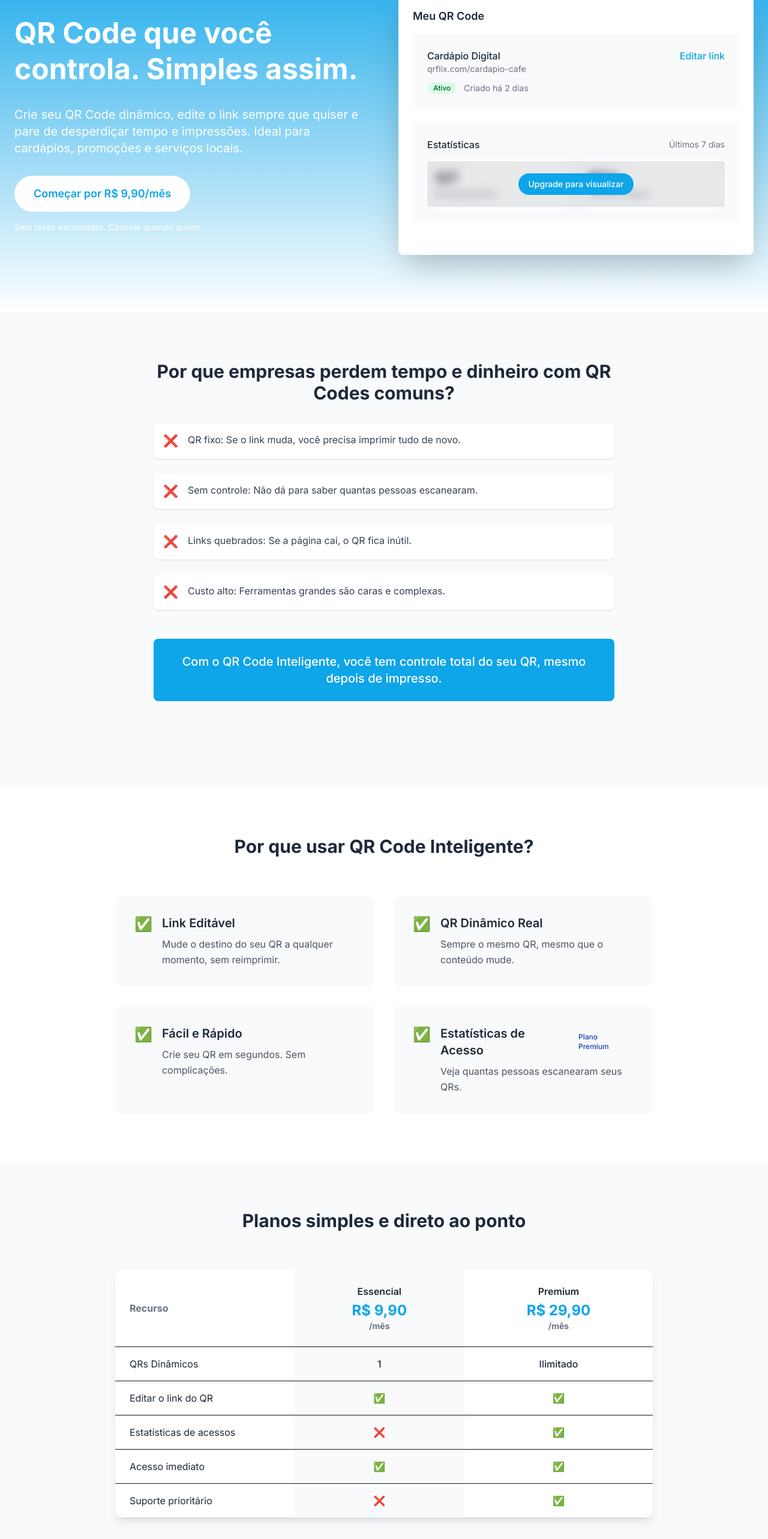
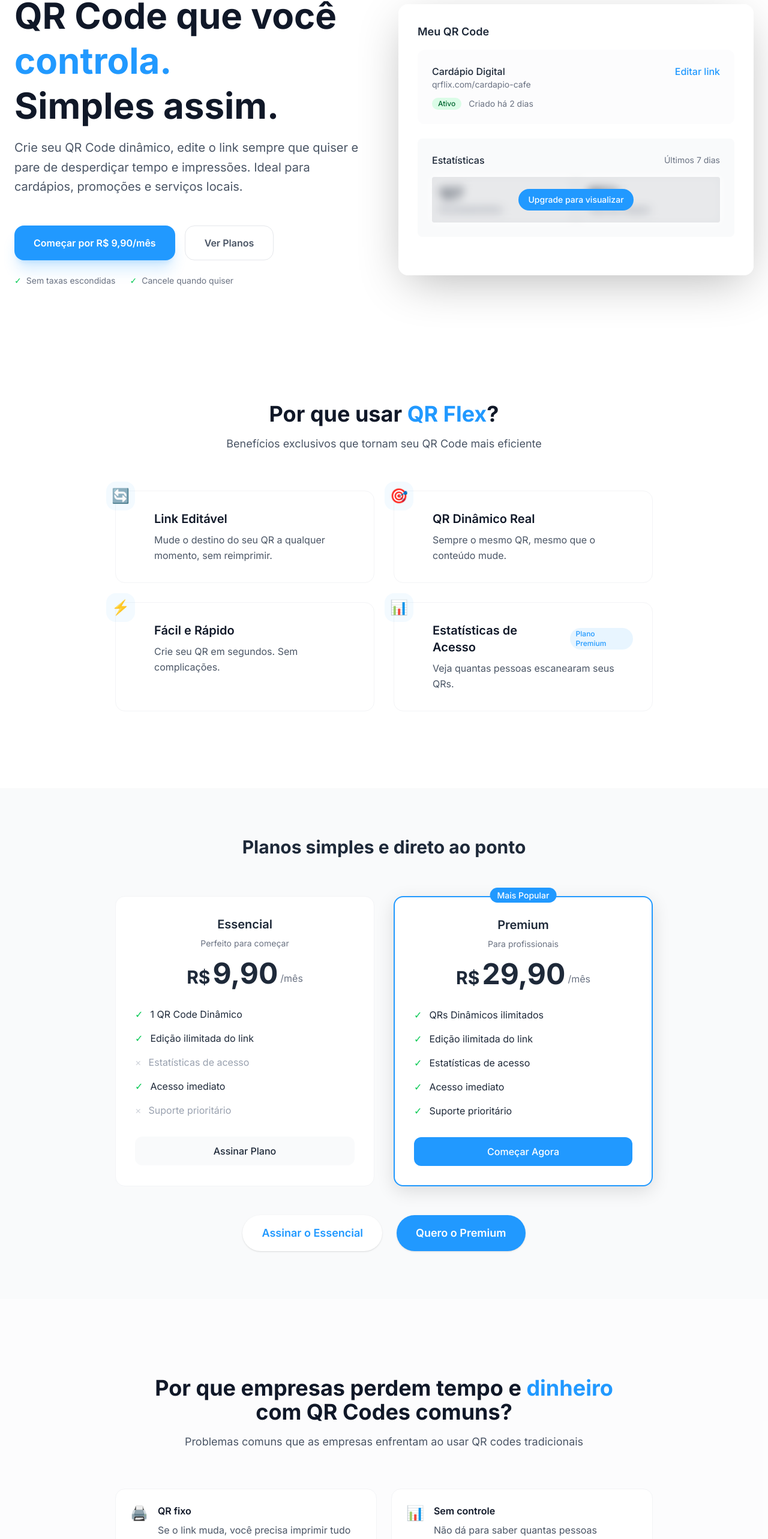
Before and after one commit to diogopaes/qrflex, a Next.js app: page / in a window 1280 px wide. Shown: the part 171-2737 px from the top of the page at 60% size. Built offline with nearby package versions, Linux system fonts and the light colour scheme; no server answers.

Commit message:
feat: home new design

```diff
--- a/src/app/globals.css
+++ b/src/app/globals.css
@@ -6,7 +6,7 @@
 }
 
 @theme {
-  --color-primary: #0ea5e9;
+  --color-primary: #2199ff;
 }
 
 @theme inline {
--- a/src/app/layout.tsx
+++ b/src/app/layout.tsx
@@ -1,7 +1,6 @@
 import './globals.css';
 import { Inter } from 'next/font/google';
 import { NextAuthProvider } from '@/providers/NextAuthProvider';
-import { Header } from '@/components/Header';
 
 const inter = Inter({ subsets: ['latin'] });
 
@@ -19,10 +18,7 @@ export default function RootLayout({
     <html lang="en">
       <body className={inter.className}>
         <NextAuthProvider>
-          <Header />
-          <div className="pt-16"> {/* Espaço para o header fixo */}
             {children}
-          </div>
         </NextAuthProvider>
       </body>
     </html>
--- a/src/app/page.tsx
+++ b/src/app/page.tsx
@@ -3,6 +3,7 @@
 import { useSession, signIn } from 'next-auth/react';
 import { useState } from 'react';
 import { redirect } from 'next/navigation';
+import { Header } from '@/components/Header';
 
 export default function Home() {
   const { status } = useSession();
@@ -12,42 +13,62 @@ export default function Home() {
   }
 
   return (
+    <div className="pt-16">
+      <Header />
       <main className="min-h-screen">
         {/* Hero Section */}
-      <section className="bg-gradient-to-b from-primary to-primary-700 text-white">
-        <div className="container mx-auto px-6 py-24">
+        <section className="flex items-center">
+          <div className="container mx-auto px-6 pb-16 pt-24">
             <div className="grid md:grid-cols-2 gap-12 items-center">
               {/* Conteúdo Lado Esquerdo */}
               <div className="space-y-8">
-              <h1 className="text-5xl font-bold leading-tight">
-                QR Code que você controla. Simples assim.
+                <div className="space-y-4">
+                  <h1 className="text-4xl md:text-6xl font-bold leading-tight text-gray-900">
+                    QR Code que você <span className="text-primary">controla.</span> <br />
+                    Simples assim.
                   </h1>
-              <p className="text-xl text-primary-200">
+                  <p className="text-xl text-gray-600 leading-relaxed">
                     Crie seu QR Code dinâmico, edite o link sempre que quiser e pare de
                     desperdiçar tempo e impressões. Ideal para cardápios, promoções e
                     serviços locais.
                   </p>
-              <div className="space-y-4">
+                </div>
+                <div className="space-y-6 pt-4">
+                  <div className="flex flex-col sm:flex-row gap-4">
                     <button
                       onClick={() => signIn('google', { callbackUrl: '/dashboard' })}
-                  className="bg-white text-primary px-8 py-4 rounded-full font-semibold text-lg hover:bg-primary-50 transition-colors w-full md:w-auto"
+                      className="bg-primary text-white px-8 py-4 rounded-2xl font-semibold text-md hover:bg-primary-600 transition-all shadow-xl shadow-primary/20 hover:shadow-2xl hover:shadow-primary/30"
                     >
                       Começar por R$ 9,90/mês
                     </button>
-                <p className="text-sm text-primary-200 text-center md:text-left">
-                  Sem taxas escondidas. Cancele quando quiser.
-                </p>
+                    <button
+                      onClick={() => document.getElementById('planos')?.scrollIntoView({ behavior: 'smooth' })}
+                      className="bg-white text-gray-600 px-8 py-4 rounded-2xl font-semibold text-md hover:bg-gray-50 transition-all border border-gray-200"
+                    >
+                      Ver Planos
+                    </button>
+                  </div>
+                  <div className="flex items-center gap-6 text-sm text-gray-500">
+                    <div className="flex items-center gap-2">
+                      <span className="text-green-500">✓</span>
+                      Sem taxas escondidas
+                    </div>
+                    <div className="flex items-center gap-2">
+                      <span className="text-green-500">✓</span>
+                      Cancele quando quiser
+                    </div>
+                  </div>
                 </div>
               </div>
 
               {/* Mockup Lado Direito */}
               <div className="relative hidden md:block">
-              <div className="bg-white rounded-lg shadow-2xl p-6">
+                <div className="bg-white/90 backdrop-blur-sm rounded-2xl shadow-[0_20px_80px_-15px_rgba(0,0,0,0.3)] p-8">
                   <div className="mb-8">
                     <h3 className="text-gray-800 font-semibold text-lg mb-4">Meu QR Code</h3>
 
                     {/* QR Code Ativo */}
-                  <div className="bg-gray-50 rounded-lg p-6 mb-6">
+                    <div className="bg-gray-50/50 backdrop-blur-sm rounded-xl p-6 mb-6 hover:bg-gray-50 transition-all duration-300">
                       <div className="flex justify-between items-start">
                         <div>
                           <h4 className="text-gray-800 font-medium">Cardápio Digital</h4>
@@ -100,86 +121,67 @@ export default function Home() {
           </div>
         </section>
 
-      {/* Sessão de Dores */}
-      <section className="py-20 bg-gray-50">
+        {/* Sessão de Benefícios */}
+        <section className="py-32 bg-white">
           <div className="container mx-auto px-6">
-          <div className="max-w-3xl mx-auto text-center mb-16">
-            <h2 className="text-3xl font-bold mb-8 text-gray-800">
-              Por que empresas perdem tempo e dinheiro com QR Codes comuns?
+            <div className="max-w-4xl mx-auto">
+              <div className="text-center mb-16">
+                <h2 className="text-3xl md:text-4xl font-bold mb-4 text-gray-900">
+                  Por que usar <span className="text-primary">QR Flex</span>?
                 </h2>
-            <div className="space-y-6 text-left">
-              {[
-                'QR fixo: Se o link muda, você precisa imprimir tudo de novo.',
-                'Sem controle: Não dá para saber quantas pessoas escanearam.',
-                'Links quebrados: Se a página cai, o QR fica inútil.',
-                'Custo alto: Ferramentas grandes são caras e complexas.'
-              ].map((dor, index) => (
-                <div key={index} className="flex items-start gap-4 bg-white p-4 rounded-lg shadow-sm">
-                  <span className="text-red-500 text-xl">❌</span>
-                  <p className="text-gray-700">{dor}</p>
-                </div>
-              ))}
-            </div>
-            <div className="mt-12 p-6 bg-primary text-white rounded-lg">
-              <p className="text-xl font-medium">
-                Com o QR Code Inteligente, você tem controle total do seu QR, mesmo depois de impresso.
+                <p className="text-gray-600 text-lg">
+                  Benefícios exclusivos que tornam seu QR Code mais eficiente
                 </p>
               </div>
-          </div>
-        </div>
-      </section>
-
-      {/* Sessão de Benefícios */}
-      <section className="py-20 bg-white">
-        <div className="container mx-auto px-6">
-          <h2 className="text-3xl font-bold text-center mb-16 text-gray-800">
-            Por que usar QR Code Inteligente?
-          </h2>
-          <div className="grid md:grid-cols-2 gap-8 max-w-4xl mx-auto">
+              <div className="grid md:grid-cols-2 gap-8">
                 {[
                   {
-                icon: '✅',
+                    icon: '🔄',
                     title: 'Link Editável',
                     description: 'Mude o destino do seu QR a qualquer momento, sem reimprimir.'
                   },
                   {
-                icon: '✅',
+                    icon: '🎯',
                     title: 'QR Dinâmico Real',
                     description: 'Sempre o mesmo QR, mesmo que o conteúdo mude.'
                   },
                   {
-                icon: '✅',
+                    icon: '⚡',
                     title: 'Fácil e Rápido',
                     description: 'Crie seu QR em segundos. Sem complicações.'
                   },
                   {
-                icon: '✅',
+                    icon: '📊',
                     title: 'Estatísticas de Acesso',
                     description: 'Veja quantas pessoas escanearam seus QRs.',
                     badge: 'Plano Premium'
                   }
                 ].map((beneficio, index) => (
-              <div key={index} className="bg-gray-50 rounded-xl p-8 hover:shadow-lg transition-shadow">
-                <div className="flex items-start gap-4">
-                  <span className="text-green-600 text-2xl">{beneficio.icon}</span>
-                  <div>
-                    <div className="flex items-center gap-3">
-                      <h3 className="text-xl font-semibold text-gray-800">
+                  <div
+                    key={index}
+                    className="relative bg-white rounded-2xl p-8 border border-gray-100 hover:border-gray-200 transition-all group"
+                  >
+                    <div className="absolute -top-4 -left-4 w-12 h-12 bg-primary/5 rounded-2xl flex items-center justify-center group-hover:scale-110 transition-transform">
+                      <span className="text-2xl">{beneficio.icon}</span>
+                    </div>
+                    <div className="ml-8">
+                      <div className="flex items-center gap-3 mb-2">
+                        <h3 className="text-xl font-semibold text-gray-900">
                           {beneficio.title}
                         </h3>
                         {beneficio.badge && (
-                        <span className="inline-flex items-center px-2.5 py-0.5 rounded-full text-xs font-medium bg-primary-100 text-blue-800">
+                          <span className="inline-flex items-center px-2.5 py-0.5 rounded-full text-xs font-medium bg-primary/10 text-primary">
                             {beneficio.badge}
                           </span>
                         )}
                       </div>
-                    <p className="mt-2 text-gray-600 leading-relaxed">
+                      <p className="text-gray-600 leading-relaxed">
                         {beneficio.description}
                       </p>
                     </div>
                   </div>
+                ))}
               </div>
-            ))}
             </div>
           </div>
         </section>
@@ -191,72 +193,88 @@ export default function Home() {
               Planos simples e direto ao ponto
             </h2>
 
-          {/* Tabela de Comparação */}
-          <div className="max-w-4xl mx-auto bg-white rounded-xl shadow-lg overflow-hidden">
-            <table className="w-full">
-              <thead>
-                <tr className="border-b">
-                  <th className="py-6 px-6 text-left text-gray-500 w-1/3">Recurso</th>
-                  <th className="py-6 px-6 text-center bg-gray-50">
-                    <div className="text-gray-800 font-semibold">Essencial</div>
-                    <div className="text-primary font-bold text-2xl mt-1">R$ 9,90</div>
-                    <div className="text-gray-500 text-sm">/mês</div>
-                  </th>
-                  <th className="py-6 px-6 text-center bg-primary-50">
-                    <div className="text-gray-800 font-semibold">Premium</div>
-                    <div className="text-primary font-bold text-2xl mt-1">R$ 29,90</div>
-                    <div className="text-gray-500 text-sm">/mês</div>
-                  </th>
-                </tr>
-              </thead>
-              <tbody>
+            {/* Cards de Planos */}
+            <div className="grid md:grid-cols-2 gap-8 max-w-4xl mx-auto">
               {[
                 {
-                    feature: 'QRs Dinâmicos',
-                    essencial: '1',
-                    premium: 'Ilimitado'
+                  name: 'Essencial',
+                  price: '9,90',
+                  description: 'Perfeito para começar',
+                  features: [
+                    { text: '1 QR Code Dinâmico', included: true },
+                    { text: 'Edição ilimitada do link', included: true },
+                    { text: 'Estatísticas de acesso', included: false },
+                    { text: 'Acesso imediato', included: true },
+                    { text: 'Suporte prioritário', included: false }
+                  ],
+                  highlighted: false
                 },
                 {
-                    feature: 'Editar o link do QR',
-                    essencial: '✅',
-                    premium: '✅'
-                  },
-                  {
-                    feature: 'Estatísticas de acessos',
-                    essencial: '❌',
-                    premium: '✅'
-                  },
-                  {
-                    feature: 'Acesso imediato',
-                    essencial: '✅',
-                    premium: '✅'
-                  },
-                  {
-                    feature: 'Suporte prioritário',
-                    essencial: '❌',
-                    premium: '✅'
+                  name: 'Premium',
+                  price: '29,90',
+                  description: 'Para profissionais',
+                  features: [
+                    { text: 'QRs Dinâmicos ilimitados', included: true },
+                    { text: 'Edição ilimitada do link', included: true },
+                    { text: 'Estatísticas de acesso', included: true },
+                    { text: 'Acesso imediato', included: true },
+                    { text: 'Suporte prioritário', included: true }
+                  ],
+                  highlighted: true
                 }
-                ].map((row, index) => (
-                  <tr key={index} className="border-b last:border-0">
-                    <td className="py-4 px-6 text-gray-800">{row.feature}</td>
-                    <td className="py-4 px-6 text-center bg-gray-50">
-                      <span className={row.essencial === '✅' ? 'text-green-600' :
-                                    row.essencial === '❌' ? 'text-red-500' :
-                                    'text-gray-800 font-medium'}>
-                        {row.essencial}
+              ].map((plan, index) => (
+                <div
+                  key={index}
+                  className={`relative bg-white rounded-2xl p-8 ${
+                    plan.highlighted
+                      ? 'border-2 border-primary shadow-[0_8px_30px_rgb(0,0,0,0.12)]'
+                      : 'border border-gray-100'
+                  }`}
+                >
+                  {plan.highlighted && (
+                    <div className="absolute -top-4 left-1/2 -translate-x-1/2">
+                      <span className="bg-primary text-white text-sm font-medium px-3 py-1 rounded-full">
+                        Mais Popular
                       </span>
-                    </td>
-                    <td className="py-4 px-6 text-center bg-primary-50">
-                      <span className={row.premium === '✅' ? 'text-green-600' :
-                                    row.premium === '❌' ? 'text-red-500' :
-                                    'text-gray-800 font-medium'}>
-                        {row.premium}
+                    </div>
+                  )}
+                  <div className="text-center mb-8">
+                    <h3 className="text-xl font-semibold text-gray-800 mb-2">
+                      {plan.name}
+                    </h3>
+                    <p className="text-gray-500 text-sm mb-4">
+                      {plan.description}
+                    </p>
+                    <div className="flex items-end justify-center gap-1">
+                      <span className="text-3xl font-bold text-gray-800">R$</span>
+                      <span className="text-5xl font-bold text-gray-800">{plan.price}</span>
+                      <span className="text-gray-500 mb-1">/mês</span>
+                    </div>
+                  </div>
+                  <div className="space-y-4">
+                    {plan.features.map((feature, featureIndex) => (
+                      <div key={featureIndex} className="flex items-center gap-3">
+                        <span className={feature.included ? 'text-green-500' : 'text-gray-300'}>
+                          {feature.included ? '✓' : '×'}
                         </span>
-                    </td>
-                  </tr>
+                        <span className={feature.included ? 'text-gray-800' : 'text-gray-400'}>
+                          {feature.text}
+                        </span>
+                      </div>
                     ))}
-              </tbody>
-            </table>
+                  </div>
+                  <button
+                    onClick={() => signIn('google', { callbackUrl: '/dashboard' })}
+                    className={`w-full mt-8 px-6 py-3 rounded-xl font-medium transition-all ${
+                      plan.highlighted
+                        ? 'bg-primary text-white hover:bg-primary-600'
+                        : 'bg-gray-50 text-gray-800 hover:bg-gray-100'
+                    }`}
+                  >
+                    {plan.highlighted ? 'Começar Agora' : 'Assinar Plano'}
+                  </button>
+                </div>
+              ))}
             </div>
 
             {/* CTAs */}
@@ -274,14 +292,73 @@ export default function Home() {
                 Quero o Premium
               </button>
             </div>
+          </div>
+        </section>
 
-          {/* CTA após planos */}
+        {/* Sessão de Dores */}
+        <section className="py-32 bg-gray-50/50">
+          <div className="container mx-auto px-6">
+            <div className="max-w-4xl mx-auto">
+              <div className="text-center mb-16">
+                <h2 className="text-3xl md:text-4xl font-bold mb-4 text-gray-900">
+                  Por que empresas perdem tempo e <span className="text-primary">dinheiro</span> <br />
+                  com QR Codes comuns?
+                </h2>
+                <p className="text-gray-600 text-lg">
+                  Problemas comuns que as empresas enfrentam ao usar QR codes tradicionais
+                </p>
+              </div>
+              <div className="grid md:grid-cols-2 gap-6">
+                {[
+                  {
+                    title: 'QR fixo',
+                    description: 'Se o link muda, você precisa imprimir tudo de novo.',
+                    icon: '🖨️'
+                  },
+                  {
+                    title: 'Sem controle',
+                    description: 'Não dá para saber quantas pessoas escanearam.',
+                    icon: '📊'
+                  },
+                  {
+                    title: 'Links quebrados',
+                    description: 'Se a página cai, o QR fica inútil.',
+                    icon: '🔗'
+                  },
+                  {
+                    title: 'Custo alto',
+                    description: 'Ferramentas grandes são caras e complexas.',
+                    icon: '💰'
+                  }
+                ].map((dor, index) => (
+                  <div key={index} className="bg-white p-6 rounded-2xl border border-gray-100 hover:border-gray-200 transition-all">
+                    <div className="flex items-start gap-4">
+                      <div className="text-2xl">{dor.icon}</div>
+                      <div>
+                        <h3 className="font-semibold text-gray-900 mb-2">{dor.title}</h3>
+                        <p className="text-gray-600">{dor.description}</p>
+                      </div>
+                    </div>
+                  </div>
+                ))}
+              </div>
+              <div className="mt-16 text-center">
+                <div className="inline-block bg-primary/5 px-6 py-3 rounded-2xl">
+                  <p className="text-xl font-medium text-primary">
+                    Com o QR Flex, você tem controle total do seu QR, mesmo depois de impresso.
+                  </p>
+                </div>
+              </div>
+            </div>
+          </div>
+
+          {/* CTA após Dores */}
           <div className="mt-16 text-center">
               <div className="max-w-2xl mx-auto bg-primary rounded-2xl p-8 md:p-12">
                 <h3 className="text-2xl md:text-3xl font-bold text-white mb-4">
-                Comece a usar QR Codes inteligentes hoje
+                  Comece a usar QR Codes inteligentes hoje mesmo!
                 </h3>
-              <p className="text-primary-200 mb-8">
+                <p className="text-white mb-8 text-sm">
                   Escolha seu plano e comece a criar QR Codes em menos de 1 minuto
                 </p>
                 <button
@@ -290,7 +367,6 @@ export default function Home() {
                 >
                   Começar por R$ 9,90/mês
                 </button>
-            </div>
               </div>
             </div>
         </section>
@@ -362,7 +438,7 @@ export default function Home() {
                 const [isOpen, setIsOpen] = useState(false);
 
                 return (
-                <div key={index} className="bg-white rounded-xl shadow-sm overflow-hidden">
+                  <div key={index} className="bg-white rounded-2xl shadow-sm overflow-hidden border border-gray-100 hover:border-gray-200 transition-colors duration-300">
                     <button
                       onClick={() => setIsOpen(!isOpen)}
                       className="w-full px-6 py-4 flex items-center justify-between text-left hover:bg-gray-50 transition-colors"
@@ -429,7 +505,7 @@ export default function Home() {
         </section>
 
         {/* Footer */}
-      <footer className="py-8 bg-white border-t border-gray-100">
+        <footer className="py-12 bg-gray-50/50 border-t border-gray-100">
           <div className="container mx-auto px-6">
             <div className="flex flex-col md:flex-row justify-between items-start md:items-center gap-6">
               <div className="flex flex-col gap-2">
@@ -452,5 +528,6 @@ export default function Home() {
           </div>
         </footer>
       </main>
+    </div>
   );
 }
```
Also changed, not shown: src/components/Header.tsx (+6 -6 lines). Lines whose indentation alone changed are shown as unchanged.
